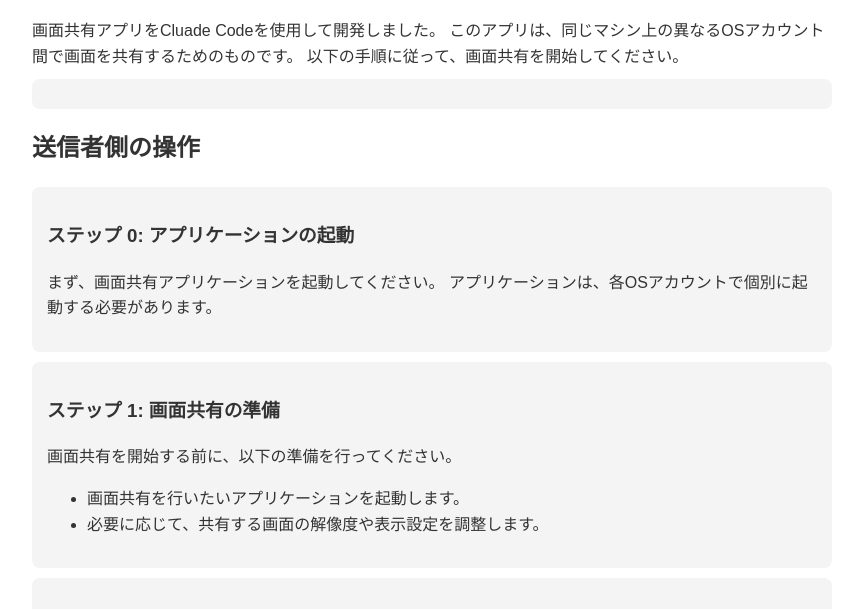
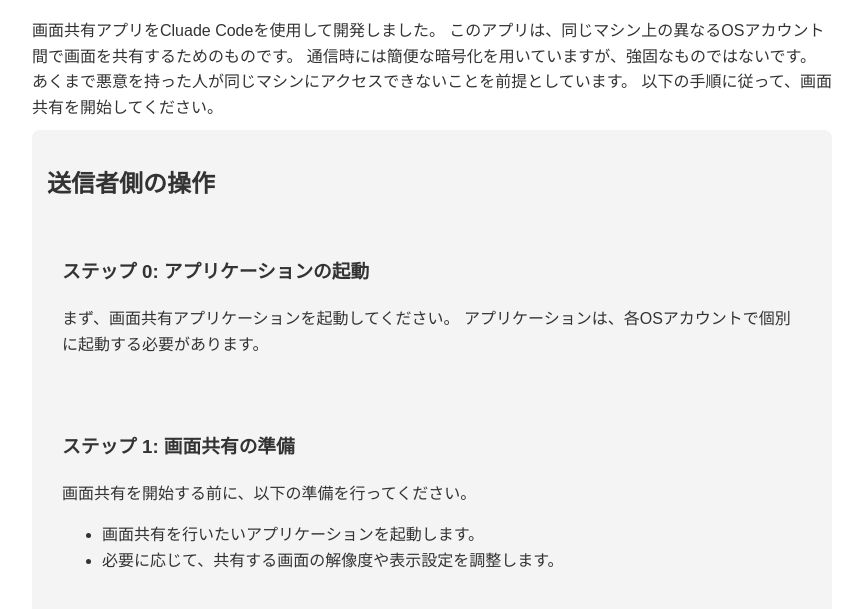
Before and after one commit to taishi-ikeda/ScreenSharingApp, a plain HTML site: page docs/index.html in a window 1280 px wide. Shown: the part 148-757 px from the top of the page, without its empty margins (208-1071 px from the left). Drawn offline with Linux system fonts and the light colour scheme.

Commit message:
updat index

```diff
--- a/docs/index.html
+++ b/docs/index.html
@@ -38,9 +38,11 @@
   <h1>画面共有アプリ 使い方ガイド</h1>
   画面共有アプリをCluade Codeを使用して開発しました。
   このアプリは、同じマシン上の異なるOSアカウント間で画面を共有するためのものです。
+  通信時には簡便な暗号化を用いていますが、強固なものではないです。
+  あくまで悪意を持った人が同じマシンにアクセスできないことを前提としています。
   以下の手順に従って、画面共有を開始してください。
 
-  <div class="step"></div>
+  <div class="step">
       <h2>送信者側の操作</h2>
       <div class="step">
         <h3>ステップ 0: アプリケーションの起動</h3>
@@ -72,6 +74,7 @@
         <li>必要に応じて、共有した画面の設定を元に戻します。</li>
     </ol>
   </div>
+  </div>
 
   <div class="step">
     <h2>受信者側の操作</h2>
```
